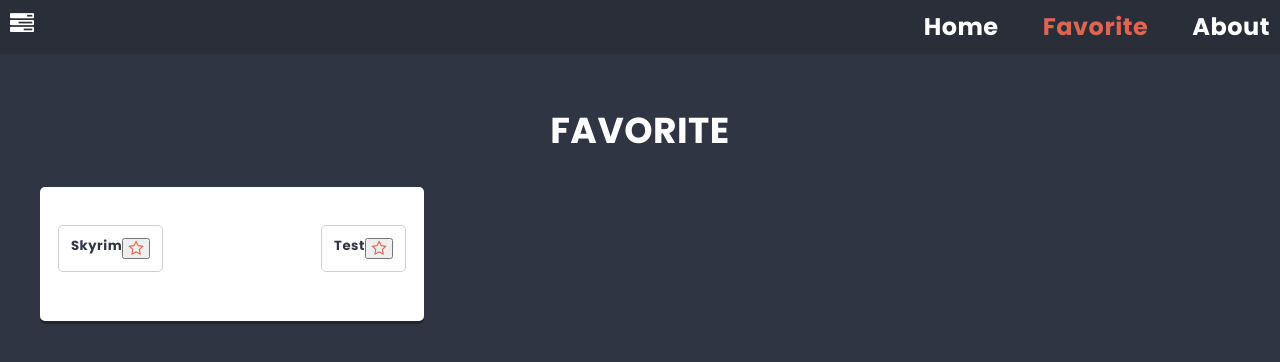
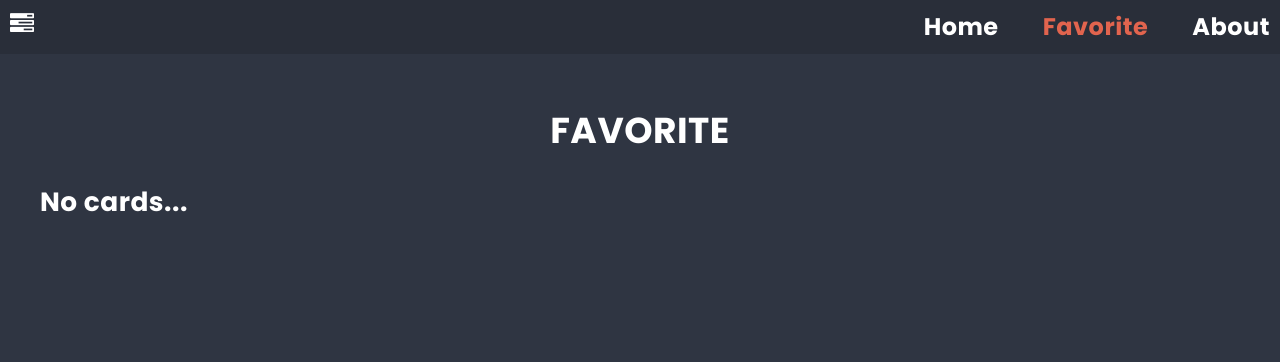
Before and after one commit to DorotaMaryniak/react_to-do-list, a React (Create React App) app: page /favorite in a window 1280 px wide. Shown: the top 362 px of the page. Built offline with nearby package versions, Linux system fonts and the light colour scheme.

Commit message:
Add no cards comment

```diff
--- a/src/components/Favorite/Favorite.js
+++ b/src/components/Favorite/Favorite.js
@@ -6,6 +6,7 @@ import {useSelector} from 'react-redux';
 
 const Favorite=()=>{
     const favoriteCards = useSelector(state => getFavoriteCards(state));
+   if (favoriteCards.lenght>0){
     return(
         <div>
         <PageTitle>Favorite</PageTitle>
@@ -15,7 +16,17 @@ const Favorite=()=>{
             </ul>
             </article>
         </div>
-    )
+    );}
+    else{
+        return (
+            <div>
+            <PageTitle>Favorite</PageTitle>
+            <h1>No cards...</h1>
+            </div>
+
+        )
+
+    }
 }
 
 export default Favorite;
```
